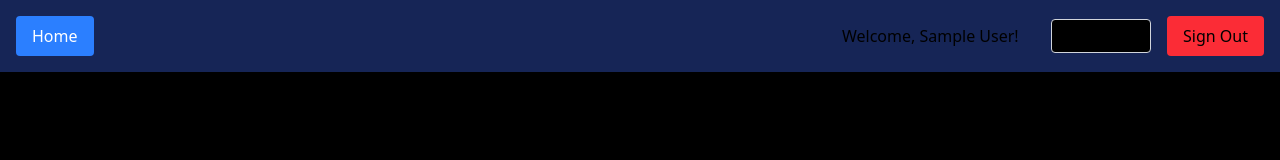
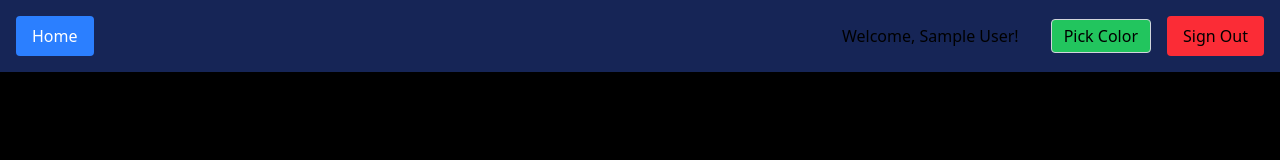
Before and after one commit to BlaineCowen/sb-squares, a Next.js app: page / in a window 1280 px wide. Shown: the top 160 px of the page. Built offline with nearby package versions, Linux system fonts and the light colour scheme; no server answers; the database is empty; sample sign-in values are in the browser's storage.

Commit message:
fix color wheel changing

```diff
--- a/components/ColorPickerModal.js
+++ b/components/ColorPickerModal.js
@@ -1,4 +1,4 @@
-import { useState } from "react";
+import { useState, useEffect } from "react";
 import { HexColorPicker } from "react-colorful";
 
 export default function ColorPickerModal({
@@ -7,7 +7,11 @@ export default function ColorPickerModal({
   onConfirm,
   initialColor,
 }) {
-  const [selectedColor, setSelectedColor] = useState(initialColor || "#22c55e");
+  const [color, setColor] = useState(null);
+
+  useEffect(() => {
+    setColor(initialColor);
+  }, [initialColor]);
 
   if (!isOpen) return null;
 
@@ -16,7 +20,7 @@ export default function ColorPickerModal({
       <div className="bg-white p-6 rounded-lg shadow-xl">
         <h3 className="text-lg font-medium mb-4">Choose Your Color</h3>
 
-        <HexColorPicker color={selectedColor} onChange={setSelectedColor} />
+        <HexColorPicker color={color || "#22c55e"} onChange={setColor} />
 
         <div className="mt-6 flex justify-end gap-3">
           <button
@@ -27,7 +31,7 @@ export default function ColorPickerModal({
           </button>
           <button
             onClick={() => {
-              onConfirm(selectedColor);
+              onConfirm(color);
               onClose();
             }}
             className="px-4 py-2 bg-blue-500 text-white rounded hover:bg-blue-600"
--- a/components/Header.js
+++ b/components/Header.js
@@ -5,14 +5,18 @@ import Link from "next/link";
 import ColorPickerModal from "./ColorPickerModal";
 
 export default function Header({ code }) {
-  const { data: session } = useSession();
+  const { data: session, update } = useSession();
   const router = useRouter();
   const [userGrids, setUserGrids] = useState([]);
   const [selectedGrid, setSelectedGrid] = useState(code || "");
   const [showColorPicker, setShowColorPicker] = useState(false);
-  const [selectedColor, setSelectedColor] = useState(
-    session?.user?.color || "#000000"
-  );
+  const [selectedColor, setSelectedColor] = useState(null);
+
+  useEffect(() => {
+    if (session?.user?.color) {
+      setSelectedColor(session.user.color);
+    }
+  }, [session]);
 
   const updateUserColor = async (color) => {
     try {
@@ -22,6 +26,12 @@ export default function Header({ code }) {
         body: JSON.stringify({ color }),
       });
       if (!response.ok) throw new Error("Failed to update color");
+      const data = await response.json();
+      setSelectedColor(color);
+      await update({
+        ...session,
+        user: { ...session.user, color: data.user.color },
+      });
     } catch (error) {
       console.error("Error updating color:", error);
       alert("Failed to update color");
@@ -46,7 +56,10 @@ export default function Header({ code }) {
             <button
               onClick={() => setShowColorPicker(!showColorPicker)}
               className="px-3 py-1 rounded border border-gray-300 hover:bg-gray-50"
-              style={{ backgroundColor: selectedColor }}
+              style={{
+                backgroundColor:
+                  selectedColor || session?.user?.color || "#22c55e",
+              }}
             >
               Pick Color
             </button>
@@ -71,10 +84,9 @@ export default function Header({ code }) {
         onClose={() => setShowColorPicker(false)}
         onConfirm={async (color) => {
           await updateUserColor(color);
-          setSelectedColor(color);
           setShowColorPicker(false);
         }}
-        initialColor={selectedColor}
+        initialColor={selectedColor || session?.user?.color || "#22c55e"}
       />
     </header>
   );
--- a/pages/api/user/color.js
+++ b/pages/api/user/color.js
@@ -14,13 +14,13 @@ export default async function handler(req, res) {
 
   try {
     const { color } = req.body;
-    const user = await prisma.user.update({
+    const updatedUser = await prisma.user.update({
       where: { email: session.user.email },
       data: { color },
       select: { color: true },
     });
 
-    return res.json(user);
+    return res.status(200).json({ success: true, user: updatedUser });
   } catch (error) {
     console.error("Color update error:", error);
     return res.status(500).json({ error: "Failed to update color" });
--- a/pages/grid/[code].js
+++ b/pages/grid/[code].js
@@ -267,16 +267,6 @@ export default function GridPage() {
         <h1 className="text-center mt-4 !text-white">{gridData?.name}</h1>
       )}
       <div className="container mx-auto px-4 pt-4">
-        {gridData?.isLocked && (
-          <div className="text-center mt-4 !text-white">
-            <h3>Grid is locked</h3>
-          </div>
-        )}
-        {gridData?.isSortedByScores && (
-          <div className="text-center mt-4 !text-white">
-            <h3>Grid is sorted by scores</h3>
-          </div>
-        )}
         <ScoreDisplay gameData={gameData} />
       </div>
       <h3 className="text-center mt-4 !text-white">
```
